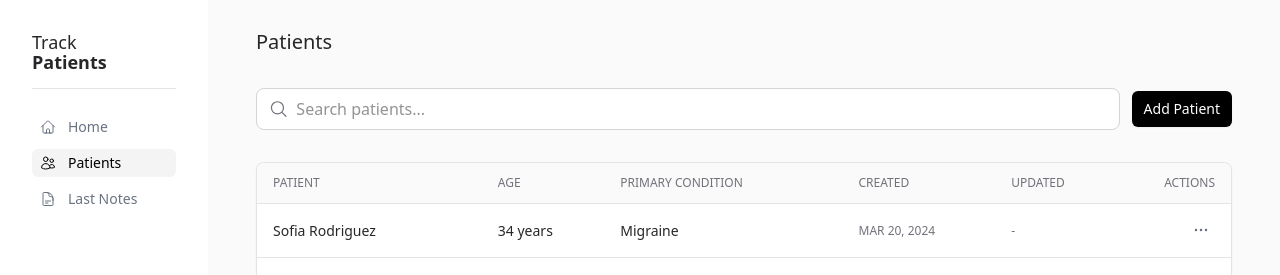
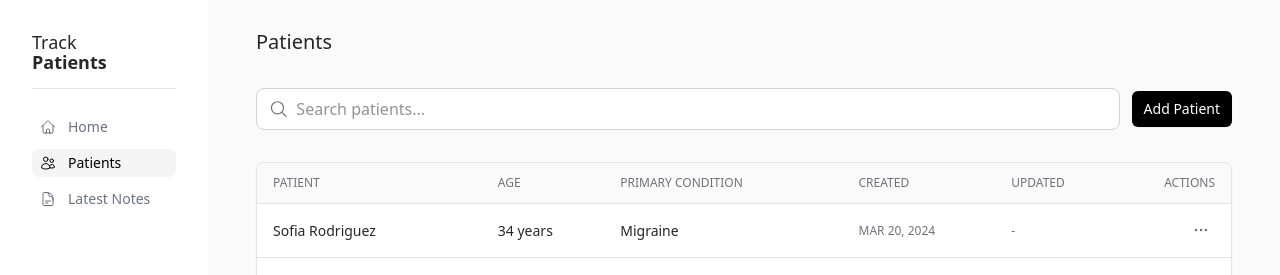
Before and after one commit to manumorante/track-patients, a React (Vite) app: page /patients in a window 1280 px wide. Shown: the top 275 px of the page. Built offline with nearby package versions, Linux system fonts and the light colour scheme.

Commit message:
refactor: rename 'notes' route to 'latest-notes' for improved clarity and consistency in navigation

```diff
--- a/src/components/common/Navigation.tsx
+++ b/src/components/common/Navigation.tsx
@@ -6,7 +6,7 @@ import { uiStore } from '@/stores/uiStore'
 const navItems = [
   { to: '/', label: 'Home', icon: HomeIcon },
   { to: '/patients', label: 'Patients', icon: UsersIcon },
-  { to: '/notes', label: 'Last Notes', icon: DocumentTextIcon },
+  { to: '/latest-notes', label: 'Latest Notes', icon: DocumentTextIcon },
 ]
 
 const getNavLinkClass = (isActive: boolean) =>
--- a/src/router.tsx
+++ b/src/router.tsx
@@ -26,7 +26,7 @@ const router = createBrowserRouter([
         element: <PatientDetailPage />,
       },
       {
-        path: 'notes',
+        path: 'latest-notes',
         element: <LatestNotesPage />,
       },
     ],
```
